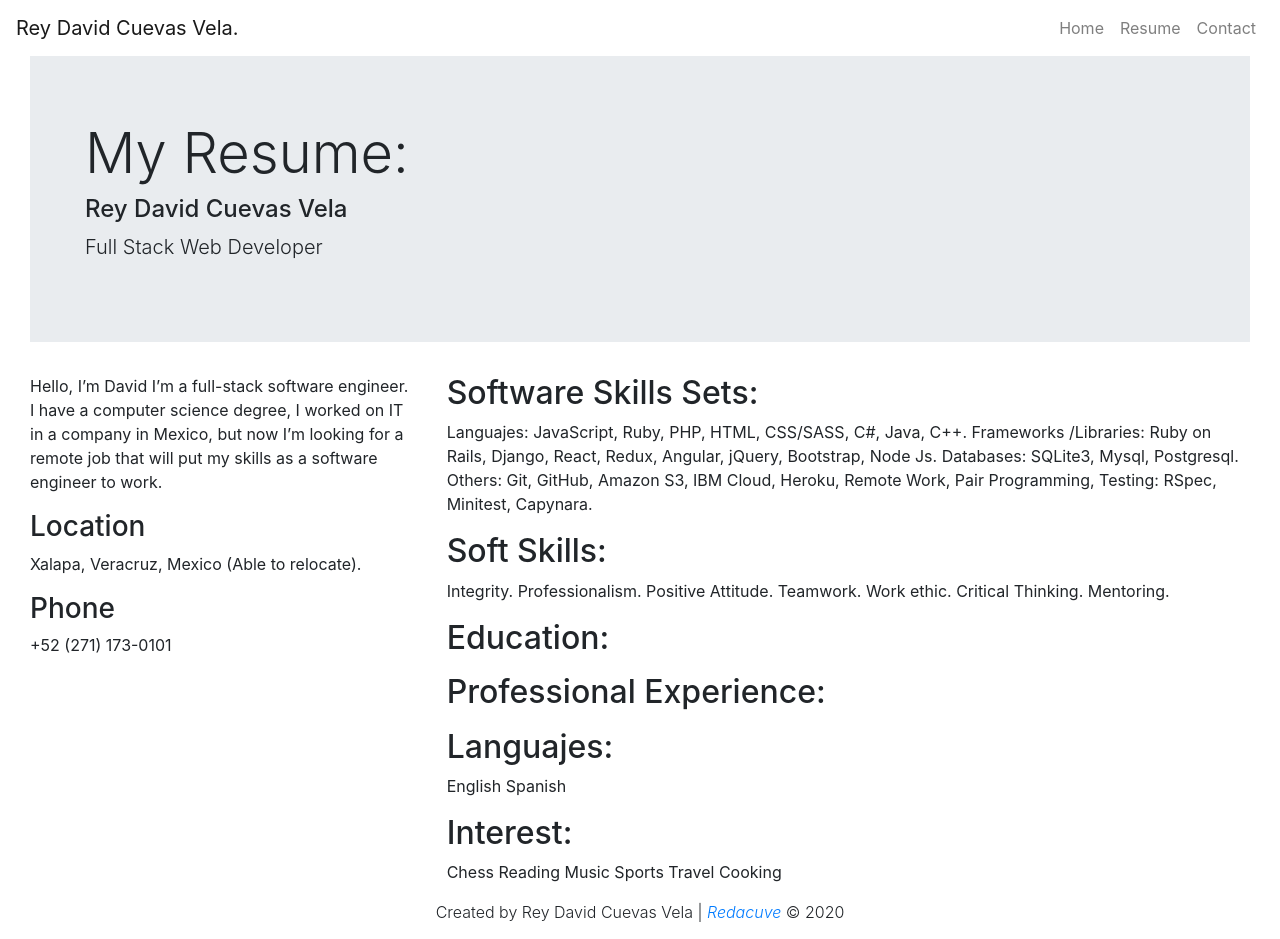
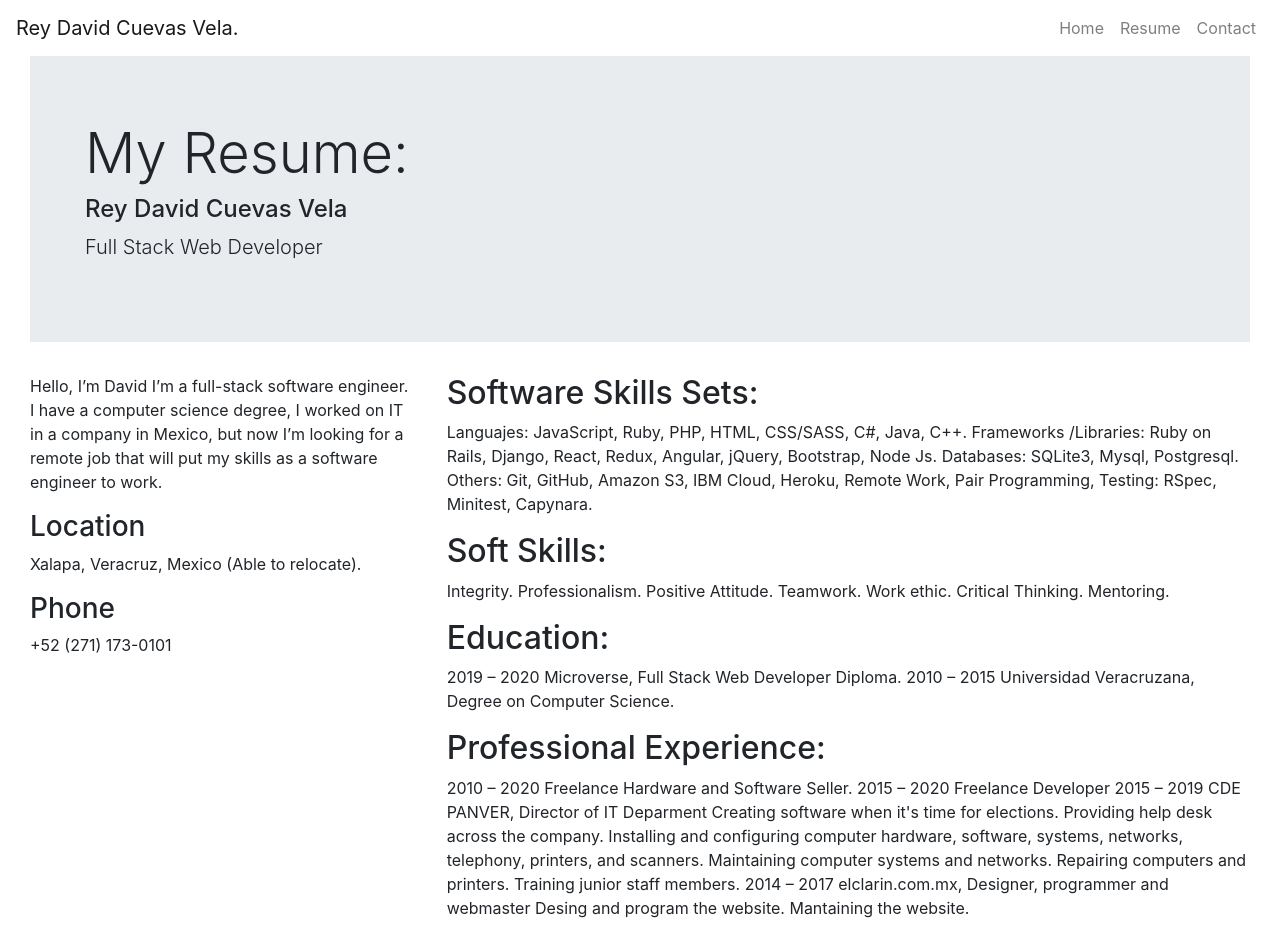
Before and after one commit to redacuve/my-portfolio, a React (Create React App) app: page /resume in a window 1280 px wide. Shown: the top 939 px of the page. Built offline with nearby package versions, Linux system fonts and the light colour scheme.

Commit message:
update on my resume information

```diff
--- a/src/components/Resume.js
+++ b/src/components/Resume.js
@@ -47,9 +47,27 @@
                         Mentoring.
                     </p>
                     <h2>Education:</h2>
-                    <p></p>
+                    <p>
+                    2019 – 2020 Microverse, Full Stack Web Developer Diploma.
+                    2010 – 2015 Universidad Veracruzana, Degree on Computer Science.
+                    </p>
                     <h2>Professional Experience:</h2>
-                    <p></p>
+                    <p>
+                    2010 – 2020 Freelance Hardware and Software Seller.
+                    2015 – 2020 Freelance Developer
+                    2015 – 2019
+                    CDE PANVER, Director of IT Deparment
+                    Creating software when it's time for elections.
+                    Providing help desk across the company.
+                    Installing and configuring computer hardware, software, systems, networks, telephony, printers, and scanners.
+                    Maintaining computer systems and networks.
+                    Repairing computers and printers.
+                    Training junior staff members.
+                    2014 – 2017
+                    elclarin.com.mx, Designer, programmer and webmaster
+                    Desing and program the website.
+                    Mantaining the website.
+                    </p>
                     <h2>Languajes:</h2>
                     <p>
                         English
```
